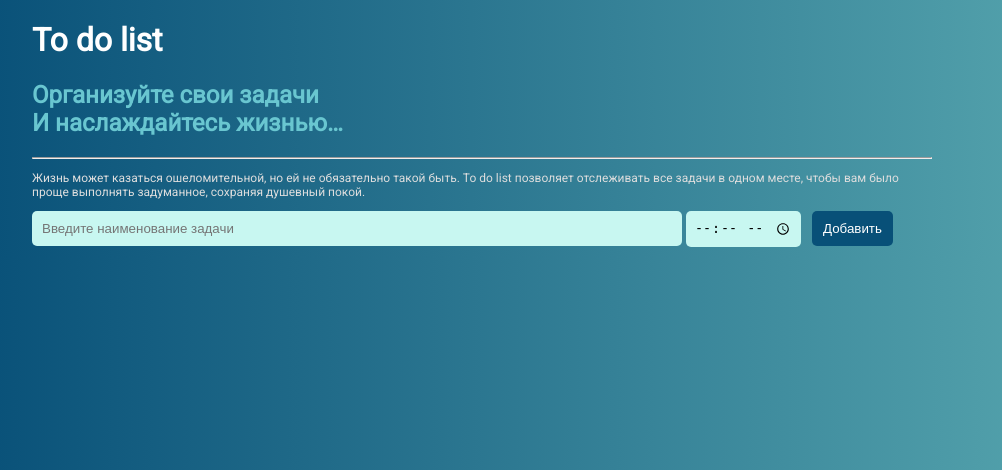
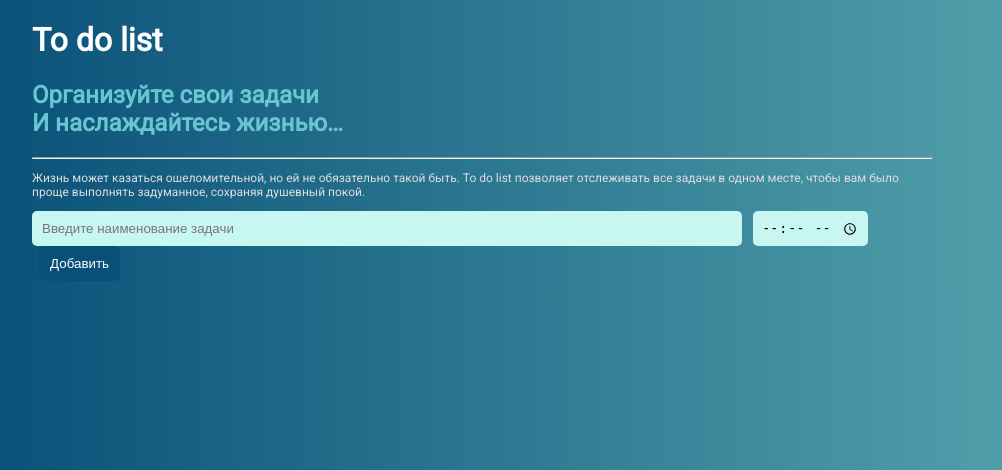
Before and after one commit to Beginner95/to-do-list, a PHP site: page / in a window 1280 px wide. Shown: the top 470 px of the page, without its empty margins (158-1160 px from the left). Run offline with PHP 8.4, Linux system fonts and the light colour scheme.

Commit message:
Задал дополнительные отступы для форм

```diff
--- a/css/main.css
+++ b/css/main.css
@@ -34,7 +34,7 @@ h2{
 }
 
 .addtolist input[type="text"]{
-    width: 70%;
+    width: 76.7%;
     padding: 10px;
     border: none;
     border-radius: 5px;
@@ -43,12 +43,12 @@ h2{
 }
 
 .addtolist input[type="time"]{
-
-    padding: 8px;
+    padding: 8px 8px 7px 8px;
     border: none;
     border-radius: 5px;
     background: #c8f7f1;
     outline: none;
+    margin-left: 7px;
 }
 
 .addtolist button{
```
